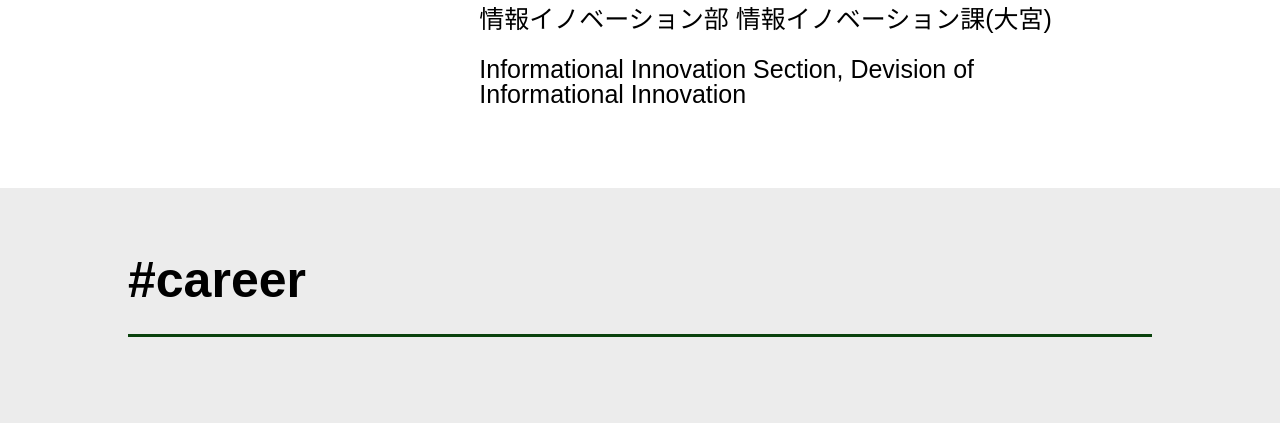
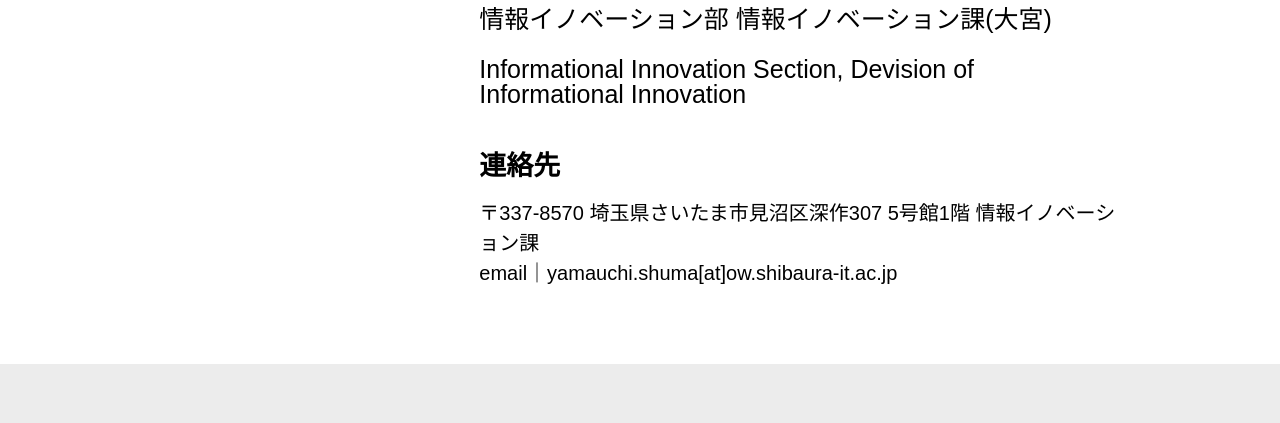
Before and after one commit to ymcshm/github_io, a plain HTML site: page index.html in a window 1280 px wide. Shown: the part 716-1139 px from the top of the page. Drawn offline with nearby package versions, Linux system fonts and the light colour scheme; a script that the page names is missing; a web font is replaced by a local one.

Commit message:
happy halloween

```diff
--- a/index.html
+++ b/index.html
@@ -61,6 +61,10 @@
             <h3>
               Informational Innovation Section, Devision of Informational Innovation
             </h3>
+
+            <h2>連絡先</h2>
+            <p>〒337-8570 埼玉県さいたま市見沼区深作307 5号館1階 情報イノベーション課<br>
+              email｜yamauchi.shuma[at]ow.shibaura-it.ac.jp</p>
 
           </div>
 
```
